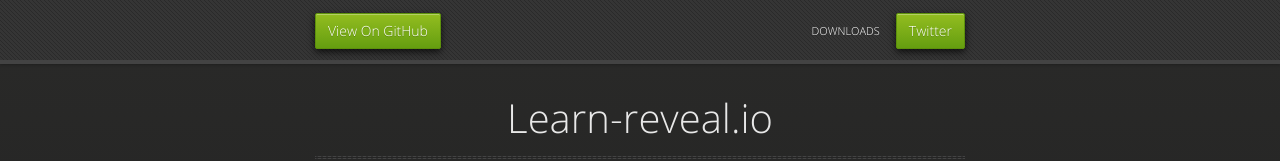
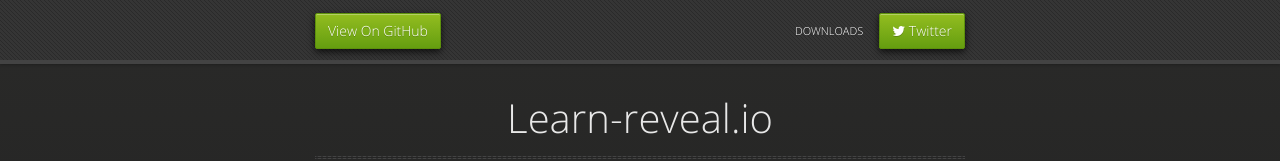
Before and after one commit to northDacoder/learn-reveal.io, a plain HTML site: page index.html in a window 1280 px wide. Shown: the top 161 px of the page. Drawn offline with nearby package versions, Linux system fonts and the light colour scheme.

Commit message:
add font awesome icon for twitter

```diff
--- a/index.html
+++ b/index.html
@@ -23,7 +23,7 @@
       <div id="header">
         <nav>
           <li class="fork"><a href="https://github.com/northDacoder/learn-reveal.io">View On GitHub</a></li>
-          <li class="downloads"><a href="https://twitter.com/northdacoder">Twitter</a></li>
+          <li class="downloads"><a href="https://twitter.com/northdacoder"><i class="fa fa-twitter"></i> Twitter</a></li>
           <li class="title">DOWNLOADS</li>
         </nav>
       </div><!-- end header -->
```
